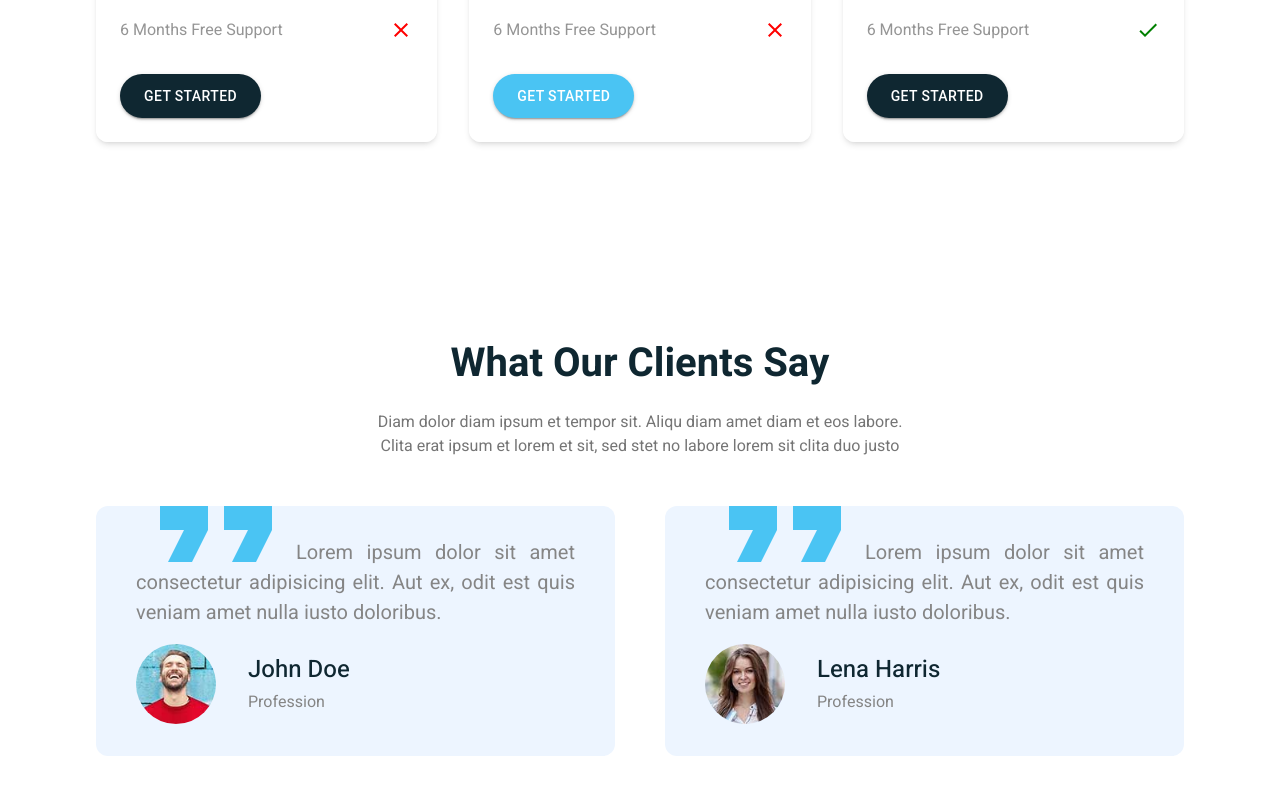
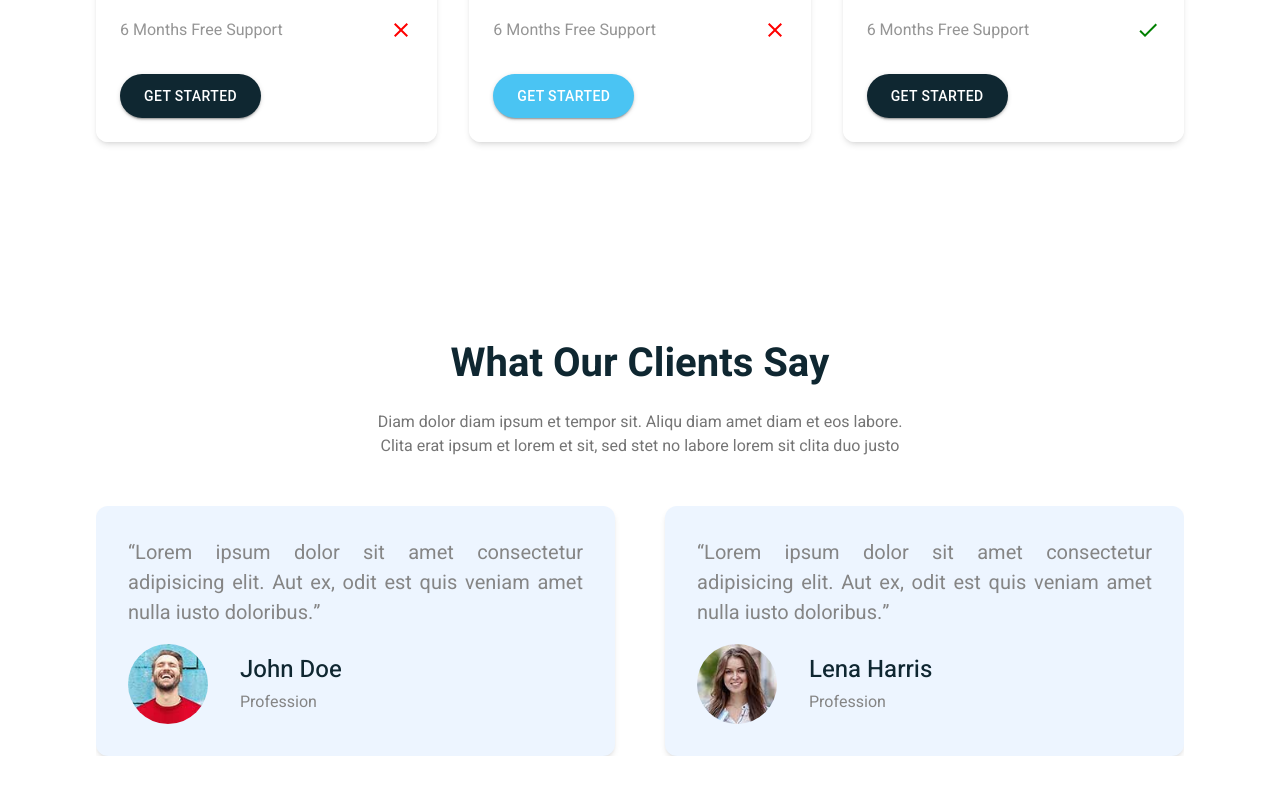
Before and after one commit to baxsm/soffer-react, a React (Create React App) app: page / in a window 1280 px wide. Shown: the part 6020-6814 px from the top of the page. Built offline with nearby package versions, Linux system fonts and the light colour scheme.

Commit message:
Update TestimonialCard.jsx

```diff
--- a/src/component/TestimonialCard.jsx
+++ b/src/component/TestimonialCard.jsx
@@ -3,30 +3,34 @@ import React from 'react'
 import FormatQuoteIcon from '@mui/icons-material/FormatQuote';
 
 function TestimonialCard({ data }) {
+
+  const styles = {
+    wrapper: 'bg-secondary flex flex-col items-start justify-start gap-4 p-8 rounded-xl shadow-md',
+    description: 'text-xl font-[400] text-[#858585] leading-[30px] text-justify',
+    quotation: '',
+    contentContainer: 'flex items-center gap-8',
+    image: 'w-[5rem] h-[5rem] object-cover rounded-full',
+    bioContainer: 'flex flex-col gap-1',
+    name: 'text-2xl font-[500] text-primary900',
+    profession: 'text-[1rem] text-[#858585]',
+  }
+
   return (
-    <div className="bg-secondary flex flex-col items-start justify-start gap-4 px-10 py-8 rounded-xl">
+    <div className={styles.wrapper}>
       <div className="">
-        <h5 className='text-xl font-[400] text-[#858585] leading-[30px] text-justify'>
-          <FormatQuoteIcon sx={{
-            fontSize: '12rem',
-            zIndex: '2',
-            color: '#4ac4f3',
-            marginBottom: '-20rem',
-            marginLeft: '-2rem',
-            position: 'relative',
-            top: '-12rem',
-            left: '1rem',
-          }}/>
+        <h5 className={styles.description}>
+          <span className={styles.quotation}>&ldquo;</span>
           {data.description}
+          <span className={styles.quotation}>&rdquo;</span>
         </h5>
       </div>
-      <div className="flex items-center gap-8">
+      <div className={styles.contentContainer}>
         <div className="">
-          <img src={data.imageUrl} alt="user-image" className='w-[5rem] h-[5rem] object-cover rounded-full' />
+          <img src={data.imageUrl} alt="user-image" className={styles.image} />
         </div>
-        <div className="flex flex-col gap-1">
-          <h5 className='text-2xl font-[500] text-primary900'>{data.name}</h5>
-          <p className='text-[1rem] text-[#858585]'>{data.profession}</p>
+        <div className={styles.bioContainer}>
+          <h5 className={styles.name}>{data.name}</h5>
+          <p className={styles.profession}>{data.profession}</p>
         </div>
       </div>
     </div>
```
